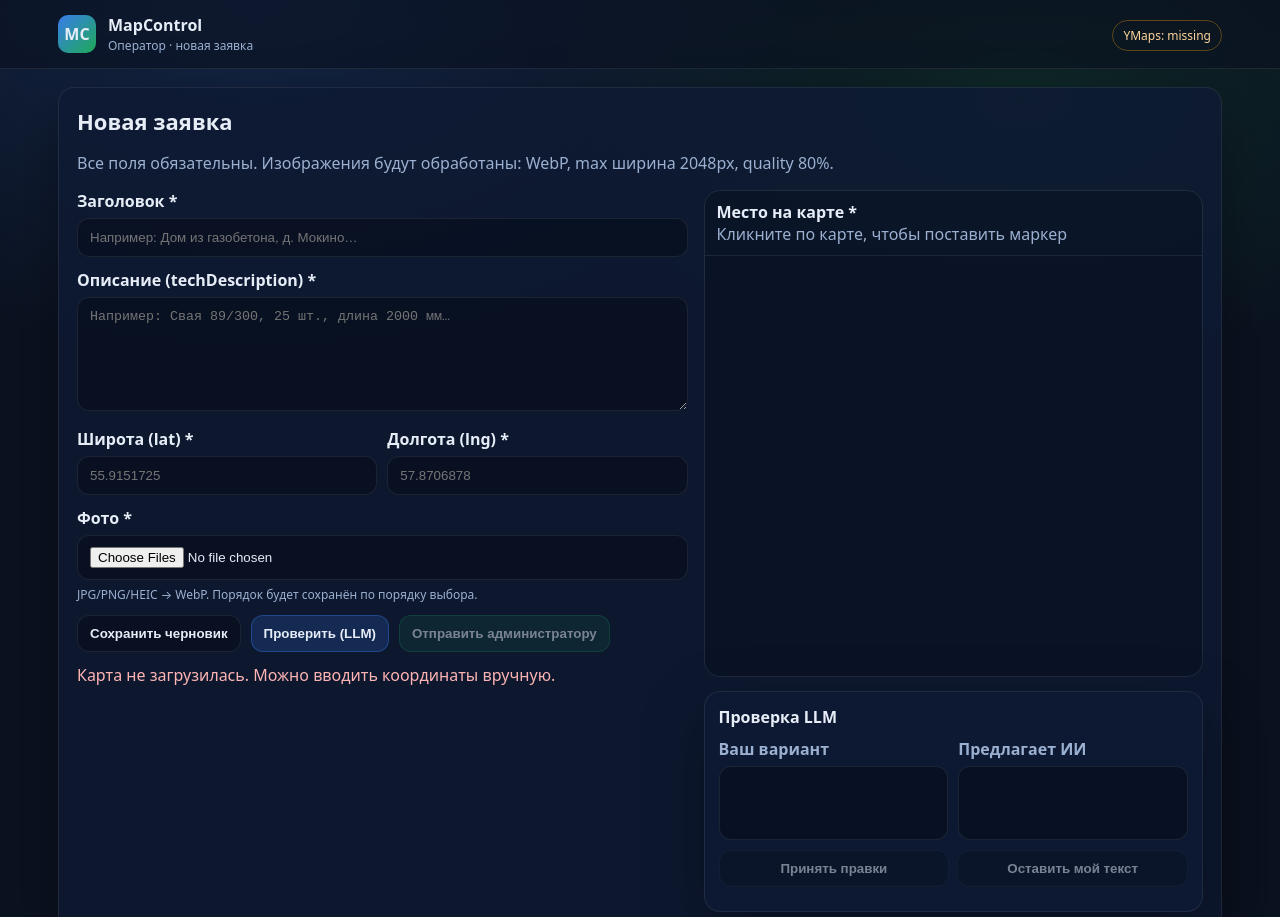
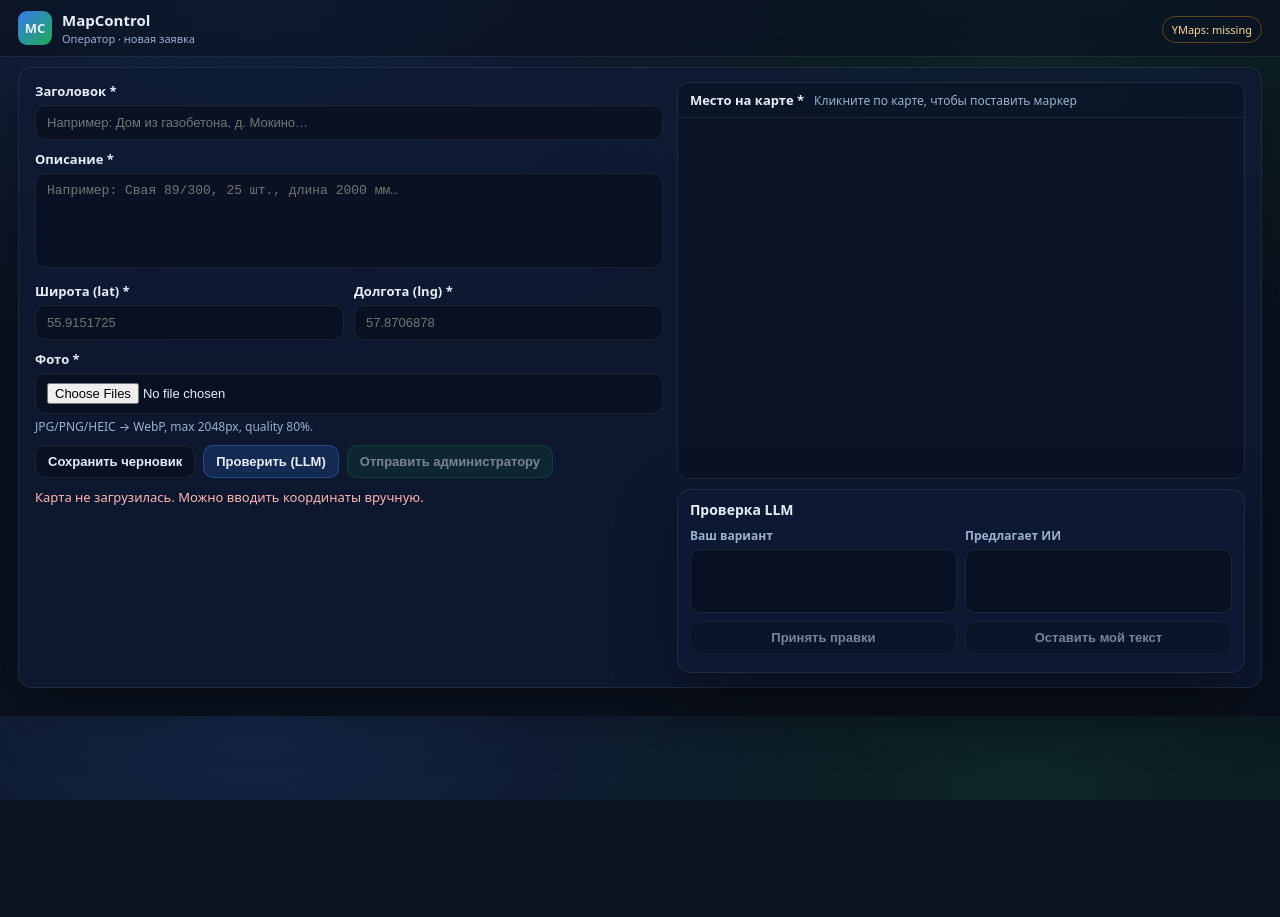
Before and after one commit to AlexanderKuzikov/MapControl, a website: page public/index.html in a window 1280 px wide. Shown: the top 917 px of the page. After the commit the page ends 800 px from the top, so only its background shows below. Drawn offline with Linux system fonts and the light colour scheme.

Commit message:
ui: remove h1/subtitle, tighten spacing for 1080p fit

```diff
--- a/public/index.html
+++ b/public/index.html
@@ -24,10 +24,6 @@
 
     <main class="container">
       <section class="card">
-        <h1>Новая заявка</h1>
-        <p class="muted">
-          Все поля обязательны. Изображения будут обработаны: WebP, max ширина 2048px, quality 80%.
-        </p>
         <div class="grid">
           <div class="col">
             <label class="field">
@@ -36,8 +32,8 @@
             </label>
 
             <label class="field">
-              <span class="field__label">Описание (techDescription) *</span>
-              <textarea id="desc" class="textarea" rows="6" placeholder="Например: Свая 89/300, 25 шт., длина 2000 мм…"></textarea>
+              <span class="field__label">Описание *</span>
+              <textarea id="desc" class="textarea" rows="5" placeholder="Например: Свая 89/300, 25 шт., длина 2000 мм…"></textarea>
             </label>
 
             <div class="row">
@@ -54,8 +50,8 @@
             <label class="field">
               <span class="field__label">Фото *</span>
               <input id="images" class="input" type="file" multiple accept="image/*" />
-              <div class="hint">JPG/PNG/HEIC → WebP. Порядок будет сохранён по порядку выбора.</div>
-              <div id="imagesInfo" class="muted"></div>
+              <div class="hint">JPG/PNG/HEIC → WebP, max 2048px, quality 80%.</div>
+              <div id="imagesInfo" class="muted sm"></div>
             </label>
 
             <div class="actions">
@@ -70,14 +66,14 @@
           <div class="col">
             <div class="mapWrap">
               <div class="mapHeader">
-                <div class="mapHeader__title">Место на карте *</div>
-                <div class="mapHeader__hint muted">Кликните по карте, чтобы поставить маркер</div>
+                <span class="mapHeader__title">Место на карте *</span>
+                <span class="mapHeader__hint muted">Кликните по карте, чтобы поставить маркер</span>
               </div>
               <div id="map" class="map"></div>
             </div>
 
             <div class="card card--sub">
-              <h2>Проверка LLM</h2>
+              <div class="llm-head"><h2>Проверка LLM</h2><div class="muted sm" id="llmMeta"></div></div>
               <div class="diff">
                 <div class="diff__col">
                   <div class="diff__label">Ваш вариант</div>
@@ -92,7 +88,6 @@
                 <button class="btn" id="btnApplySuggested" type="button" disabled>Принять правки</button>
                 <button class="btn" id="btnKeepMine" type="button" disabled>Оставить мой текст</button>
               </div>
-              <div class="muted" id="llmMeta"></div>
               <ul id="llmWarnings" class="warnings"></ul>
             </div>
           </div>
--- a/public/styles.css
+++ b/public/styles.css
@@ -18,8 +18,10 @@ body {
               radial-gradient(900px 500px at 80% 10%, rgba(34,197,94,0.12), transparent 55%),
               var(--bg);
   color: var(--text);
+  font-size: 14px;
 }
 
+/* ─── Topbar ─── */
 .topbar {
   position: sticky;
   top: 0;
@@ -29,78 +31,91 @@ body {
   border-bottom: 1px solid var(--border);
 }
 .topbar__inner {
-  max-width: 1200px;
+  max-width: 1400px;
   margin: 0 auto;
-  padding: 14px 18px;
+  padding: 10px 18px;
   display: flex;
   align-items: center;
   justify-content: space-between;
 }
-.brand { display: flex; gap: 12px; align-items: center; }
+.brand { display: flex; gap: 10px; align-items: center; }
 .brand__logo {
-  width: 38px; height: 38px; border-radius: 10px;
+  width: 34px; height: 34px; border-radius: 9px;
   display: grid; place-items: center;
   background: linear-gradient(135deg, rgba(59,130,246,0.95), rgba(34,197,94,0.85));
-  font-weight: 800;
+  font-weight: 800; font-size: 13px;
 }
-.brand__title { font-weight: 800; }
-.brand__subtitle { color: var(--muted); font-size: 12px; margin-top: 1px; }
+.brand__title { font-weight: 800; font-size: 15px; }
+.brand__subtitle { color: var(--muted); font-size: 11px; margin-top: 1px; }
 
-.container { max-width: 1200px; margin: 18px auto; padding: 0 18px 40px; }
+/* ─── Layout ─── */
+.container {
+  max-width: 1400px;
+  margin: 10px auto;
+  padding: 0 18px 18px;
+}
 
 .card {
   background: rgba(15, 26, 51, 0.85);
   border: 1px solid var(--border);
-  border-radius: 16px;
-  padding: 18px;
+  border-radius: 14px;
+  padding: 14px 16px;
   box-shadow: 0 20px 60px rgba(0,0,0,0.35);
 }
-.card--sub { margin-top: 14px; padding: 14px; }
-h1 { margin: 0 0 6px 0; font-size: 22px; }
-h2 { margin: 0 0 10px 0; font-size: 16px; }
+.card--sub { margin-top: 10px; padding: 10px 12px; }
+
+h2 { margin: 0; font-size: 14px; font-weight: 700; }
 
 .muted { color: var(--muted); }
-.hint { color: var(--muted); font-size: 12px; margin-top: 6px; }
+.sm { font-size: 12px; }
+.hint { color: var(--muted); font-size: 12px; margin-top: 4px; }
 
+/* ─── Grid ─── */
 .grid {
-  margin-top: 14px;
   display: grid;
-  grid-template-columns: 1.1fr 0.9fr;
-  gap: 16px;
+  grid-template-columns: 1.05fr 0.95fr;
+  gap: 14px;
+  align-items: start;
 }
 @media (max-width: 980px) {
   .grid { grid-template-columns: 1fr; }
 }
 
-.field { display: block; margin-bottom: 12px; }
-.field__label { display: block; font-weight: 650; margin-bottom: 6px; }
+/* ─── Form ─── */
+.field { display: block; margin-bottom: 10px; }
+.field__label { display: block; font-weight: 650; margin-bottom: 5px; font-size: 13px; }
 .input, .textarea {
   width: 100%;
-  border-radius: 12px;
-  padding: 11px 12px;
+  border-radius: 10px;
+  padding: 9px 11px;
   border: 1px solid var(--border);
   background: rgba(7, 12, 24, 0.55);
   color: var(--text);
   outline: none;
+  font-size: 13px;
 }
-.textarea { resize: vertical; }
-.input:focus, .textarea:focus { border-color: rgba(59,130,246,0.55); box-shadow: 0 0 0 4px rgba(59,130,246,0.12); }
+.textarea { resize: none; }
+.input:focus, .textarea:focus {
+  border-color: rgba(59,130,246,0.55);
+  box-shadow: 0 0 0 3px rgba(59,130,246,0.12);
+}
 
 .row { display: grid; grid-template-columns: 1fr 1fr; gap: 10px; }
-.row--tight { grid-template-columns: 1fr 1fr; gap: 8px; margin-top: 10px; }
+.row--tight { grid-template-columns: 1fr 1fr; gap: 8px; margin-top: 8px; }
 @media (max-width: 520px) {
   .row, .row--tight { grid-template-columns: 1fr; }
 }
 
-.actions { display: flex; flex-wrap: wrap; gap: 10px; margin-top: 8px; }
+.actions { display: flex; flex-wrap: wrap; gap: 8px; margin-top: 6px; }
 .btn {
-  border-radius: 12px;
+  border-radius: 10px;
   border: 1px solid var(--border);
   background: rgba(7, 12, 24, 0.55);
   color: var(--text);
-  padding: 10px 12px;
+  padding: 8px 12px;
   cursor: pointer;
   font-weight: 650;
+  font-size: 13px;
 }
 .btn:hover { border-color: rgba(255,255,255,0.16); }
 .btn:disabled { opacity: 0.5; cursor: not-allowed; }
@@ -108,32 +123,50 @@ h2 { margin: 0 0 10px 0; font-size: 16px; }
 .btn--good { background: rgba(34,197,94,0.16); border-color: rgba(34,197,94,0.35); }
 
 .pill {
-  font-size: 12px;
-  padding: 6px 10px;
+  font-size: 11px;
+  padding: 5px 9px;
   border-radius: 999px;
   border: 1px solid var(--border);
   color: var(--muted);
 }
 
-.mapWrap { border: 1px solid var(--border); border-radius: 16px; overflow: hidden; }
-.mapHeader { padding: 10px 12px; border-bottom: 1px solid var(--border); background: rgba(7, 12, 24, 0.35); }
-.mapHeader__title { font-weight: 750; }
-.map { height: 420px; background: rgba(7, 12, 24, 0.4); }
+/* ─── Map ─── */
+.mapWrap { border: 1px solid var(--border); border-radius: 12px; overflow: hidden; }
+.mapHeader {
+  padding: 8px 12px;
+  border-bottom: 1px solid var(--border);
+  background: rgba(7, 12, 24, 0.35);
+  display: flex;
+  align-items: center;
+  gap: 10px;
+}
+.mapHeader__title { font-weight: 700; font-size: 13px; }
+.mapHeader__hint { font-size: 12px; }
+.map { height: 360px; background: rgba(7, 12, 24, 0.4); }
 
-.diff { display: grid; grid-template-columns: 1fr 1fr; gap: 10px; }
+/* ─── LLM diff ─── */
+.llm-head {
+  display: flex;
+  align-items: center;
+  justify-content: space-between;
+  margin-bottom: 8px;
+}
+.diff { display: grid; grid-template-columns: 1fr 1fr; gap: 8px; }
 @media (max-width: 980px) { .diff { grid-template-columns: 1fr; } }
-.diff__label { font-weight: 650; margin-bottom: 6px; color: var(--muted); }
+.diff__label { font-weight: 650; margin-bottom: 5px; color: var(--muted); font-size: 12px; }
 .diff__box {
   border: 1px solid var(--border);
   background: rgba(7, 12, 24, 0.55);
-  border-radius: 12px;
-  padding: 10px;
-  min-height: 74px;
+  border-radius: 10px;
+  padding: 8px;
+  min-height: 64px;
   white-space: pre-wrap;
   margin: 0;
+  font-size: 12px;
+  font-family: inherit;
 }
 
-.warnings { margin: 10px 0 0; padding-left: 18px; color: #ffd79a; }
-.msg { margin-top: 12px; }
+.warnings { margin: 8px 0 0; padding-left: 16px; color: #ffd79a; font-size: 12px; }
+.msg { margin-top: 10px; font-size: 13px; }
 .msg__ok { color: #b7ffd1; }
 .msg__bad { color: #ffb4b4; }
```
